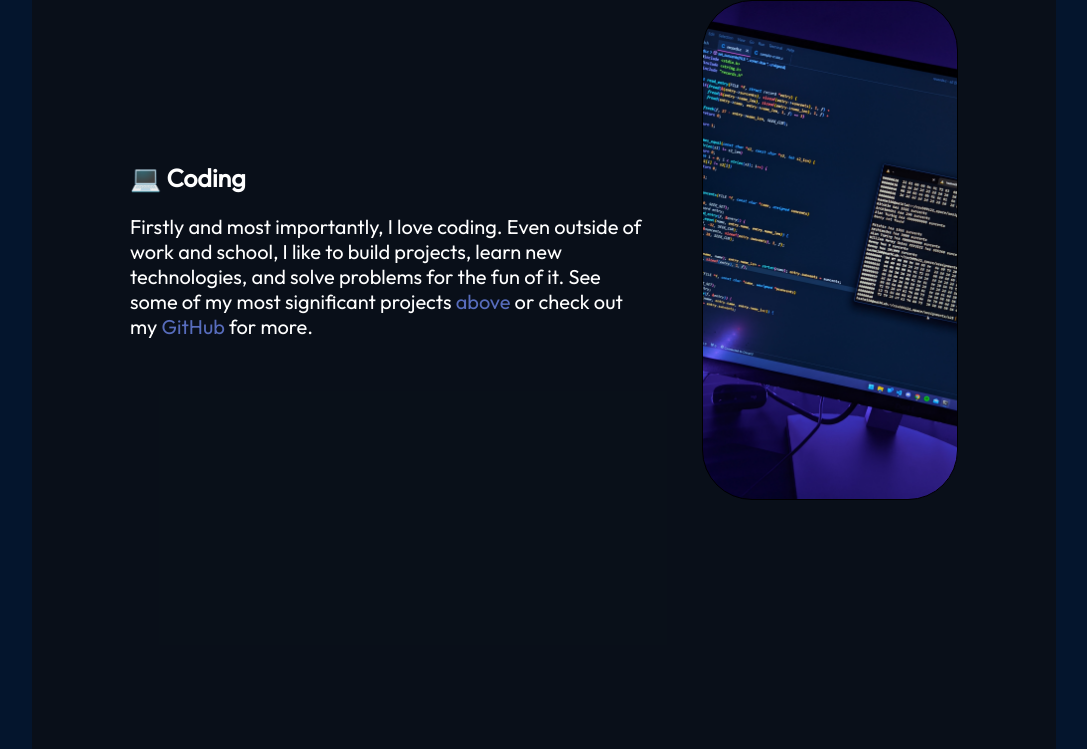
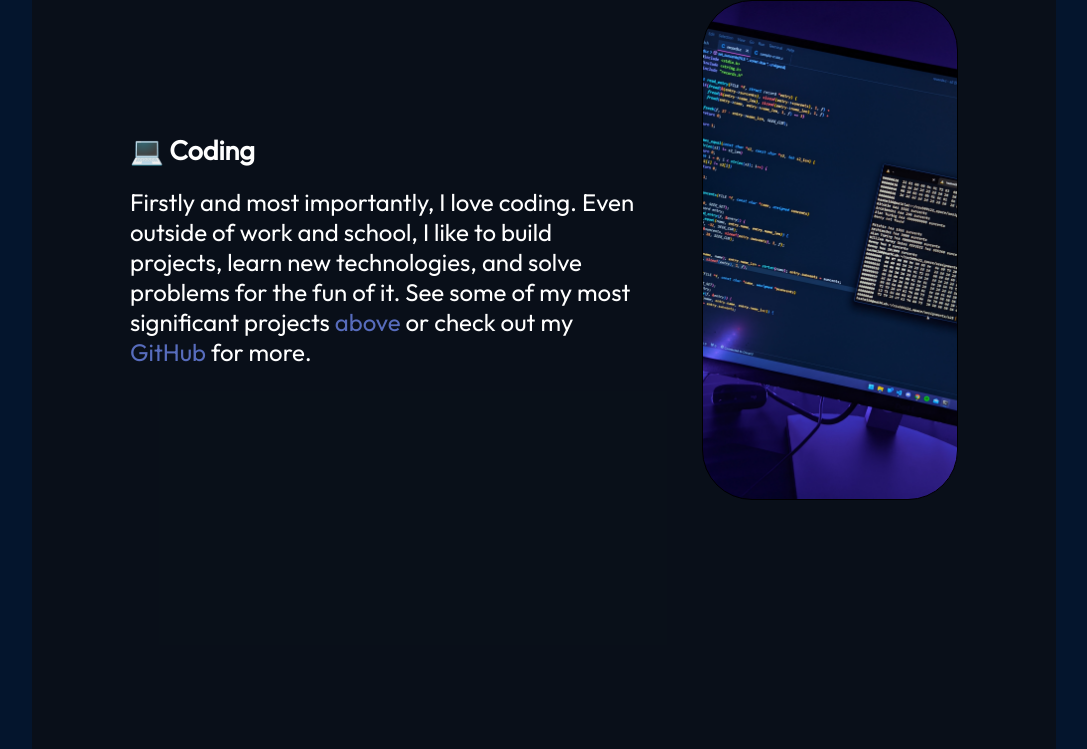
Before and after one commit to maazh10/portfolio-website, a React (Vite) app: page / in a window 1280 px wide. Shown: the part 9770-10519 px from the top of the page, without its empty margins (96-1183 px from the left). Built offline with nearby package versions, Linux system fonts and the light colour scheme.

Commit message:
fix: increase font-size for interests <p>

```diff
--- a/src/components/Interests/Interests.module.css
+++ b/src/components/Interests/Interests.module.css
@@ -59,13 +59,13 @@
 }
 
 .interestItem h3 {
-  font-size: 25px;
+  font-size: 27px;
   font-weight: 600;
   margin-bottom: 20px;
 }
 
 .interestItem p {
-  font-size: 20px;
+  font-size: 24px;
 
   a {
     color: var(--color-primary);
```
